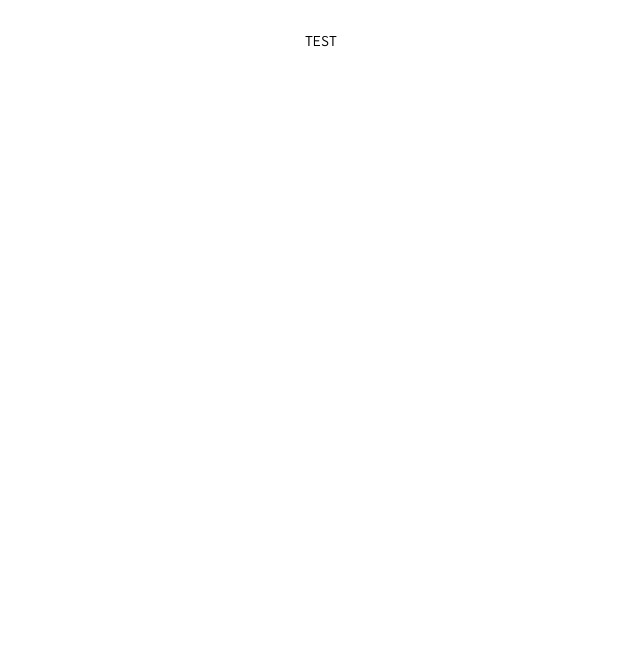
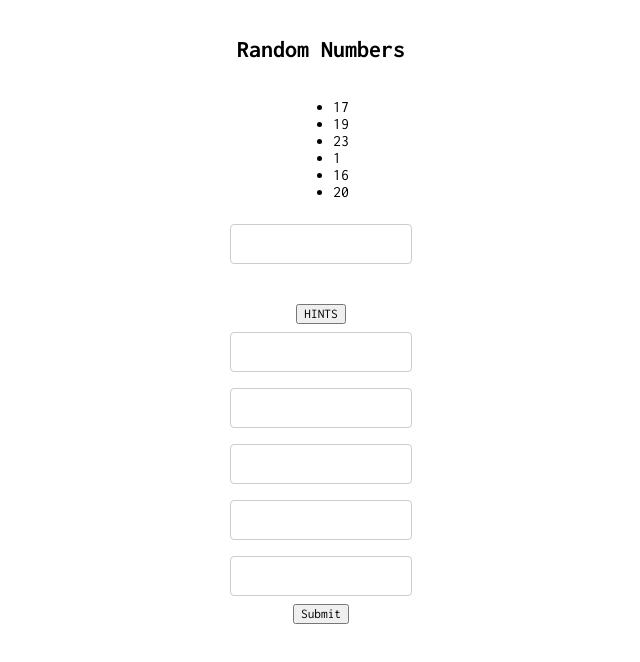
Before and after one commit to gstawde/UnlockTheVault, a React (Create React App) app in the folder dev/frontend/: page /game in a window 1280 px wide. Shown: the top 662 px of the page, without its empty margins (319-959 px from the left). Built offline with nearby package versions, Linux system fonts and the light colour scheme; a web font is replaced by a local one.

Commit message:
Game Logic Pt 1

```diff
--- a/dev/frontend/package.json
+++ b/dev/frontend/package.json
@@ -10,7 +10,7 @@
     "react": "^18.2.0",
     "react-dom": "^18.2.0",
     "react-router-dom": "^6.22.3",
-    "react-scripts": "5.0.1",
+    "react-scripts": "^5.0.1",
     "web-vitals": "^2.1.4"
   },
   "scripts": {
--- /dev/null
+++ b/dev/frontend/src/pages/GameLogic.js
@@ -0,0 +1,88 @@
+let testArr = Array(6).fill(null);
+export const generateRandomNumbers = () => {
+    testArr = Array.from({ length: 6 }, () => Math.floor(Math.random() * 30) + 1);
+    return  testArr;
+};
+
+export const handleInputChangeOne = (event, setInputValueOne) => {
+    setInputValueOne(event.target.value);
+};
+export const handleInputChangeTwo = (event, setInputValueTwo) => {
+    setInputValueTwo(event.target.value);
+};
+export const handleInputChangeThree = (event, setInputValueThree) => {
+    setInputValueThree(event.target.value);
+};
+export const handleInputChangeFour = (event, setInputValueFour) => {
+    setInputValueFour(event.target.value);
+};
+export const handleInputChangeFive = (event, setInputValueFive) => {
+    setInputValueFive(event.target.value);
+};
+export const handleInputChangeSix = (event, setInputValueSix) => {
+    setInputValueSix(event.target.value);
+};
+
+const updateTestContent = (newContent, setTestContent) => {
+    setTestContent(newContent);
+};
+
+export const handleButtonClick = (boxId, inputValue, backgroundColor, setBackgroundColor) => {
+    if (boxId === 'one') {
+        if (testArr[0] === parseInt(inputValue, 10)) {
+            setBackgroundColor('#309B35'); // Green hex code
+        } else {
+            setBackgroundColor('#C72721'); // Red hex code
+        }
+        // else {
+        //     setBackgroundColor('#C72721'); // Red hex code
+        //     if (testArr[0] > parseInt(inputValue, 10)) {
+        //         updateTestContent('Too small!', setTestContent);
+        //     } else {
+        //         updateTestContent('Too big!', setTestContent);
+        //     }
+        // }
+    } else if (boxId === 'two') {
+        if (testArr[1] === parseInt(inputValue, 10)) {
+            setBackgroundColor('#309B35'); // Red hex code
+        } else {
+            setBackgroundColor('#C72721'); // Red hex code
+        }
+    } else if (boxId === 'three') {
+        if (testArr[2] === parseInt(inputValue, 10)) {
+            setBackgroundColor('#309B35'); // Red hex code
+        } else {
+            setBackgroundColor('#C72721'); // Red hex code
+        }
+    } else if (boxId === 'four') {
+        if (testArr[3] === parseInt(inputValue, 10)) {
+            setBackgroundColor('#309B35'); // Red hex code
+        } else {
+            setBackgroundColor('#C72721'); // Red hex code
+        }
+    } else if (boxId === 'five') {
+        if (testArr[4] === parseInt(inputValue, 10)) {
+            setBackgroundColor('#309B35'); // Red hex code
+        } else {
+            setBackgroundColor('#C72721'); // Red hex code
+        }
+    } else if (boxId === 'six') {
+        if (testArr[5] === parseInt(inputValue, 10)) {
+            setBackgroundColor('#309B35'); // Red hex code
+        } else {
+            setBackgroundColor('#C72721'); // Red hex code
+        }
+    }
+};
+
+export const handleHintButton = (boxId, inputValue, setHint) => {
+    if (boxId === 'one') {
+        if (testArr[0] > parseInt(inputValue, 10)) {
+            updateTestContent('Too small!', setHint);
+        } else if (testArr[0] < parseInt(inputValue, 10)) {
+            updateTestContent('Too big!', setHint);
+        } else {
+            console.log("Correct answer!");
+        }
+    }
+};
--- a/dev/frontend/src/pages/GamePage.js
+++ b/dev/frontend/src/pages/GamePage.js
@@ -1,6 +1,46 @@
 import UnlockLogo from '../assets/unlockLogo.png';
+import React, { useState, useEffect } from 'react';
+import * as GameLogic from './GameLogic';
 
 const GamePage = () => {
+
+    // Generating the random number key to the vault
+    const [randomNum, setRandomNum] = useState([]);
+    useEffect(() => {
+        const newRandomNum = GameLogic.generateRandomNumbers();
+        setRandomNum(newRandomNum);
+    }, []); // Run once on component mount
+
+    // Evaluating User Input
+    const [inputValueOne, setInputValueOne] = useState('');
+    const [inputValueTwo, setInputValueTwo] = useState('');
+    const [inputValueThree, setInputValueThree] = useState('');
+    const [inputValueFour, setInputValueFour] = useState('');
+    const [inputValueFive, setInputValueFive] = useState('');
+    const [inputValueSix, setInputValueSix] = useState('');
+
+    const [backgroundColorOne, setBackgroundColorOne] = useState('#FFFFFF'); // Default white color for box one
+    const [backgroundColorTwo, setBackgroundColorTwo] = useState('#FFFFFF'); // Default white color for box two
+    const [backgroundColorThree, setBackgroundColorThree] = useState('#FFFFFF'); // Default white color for box two
+    const [backgroundColorFour, setBackgroundColorFour] = useState('#FFFFFF'); // Default white color for box two
+    const [backgroundColorFive, setBackgroundColorFive] = useState('#FFFFFF'); // Default white color for box two
+    const [backgroundColorSix, setBackgroundColorSix] = useState('#FFFFFF'); // Default white color for box two
+
+    const [testContent, setTestContent] = useState('');
+
+    const handleSubmitClick = () => {
+        GameLogic.handleButtonClick('one', inputValueOne, backgroundColorOne, setBackgroundColorOne);
+        GameLogic.handleButtonClick('two', inputValueTwo, backgroundColorTwo, setBackgroundColorTwo);
+        GameLogic.handleButtonClick('three', inputValueThree, backgroundColorThree, setBackgroundColorThree);
+        GameLogic.handleButtonClick('four', inputValueFour, backgroundColorFour, setBackgroundColorFour);
+        GameLogic.handleButtonClick('five', inputValueFive, backgroundColorFive, setBackgroundColorFive);
+        GameLogic.handleButtonClick('six', inputValueSix, backgroundColorSix, setBackgroundColorSix);
+    };
+
+    const handleHintClick = () => {
+        GameLogic.handleHintButton('one', inputValueOne, setTestContent);
+    };
+
     return (
         <html lang="en">
         <head>
@@ -9,7 +49,24 @@ const GamePage = () => {
             <title>Unlock the Vault</title>
         </head>
         <body>
-        <p>TEST</p>
+            <h2>Random Numbers</h2>
+            <ul>
+                {randomNum.map((num, index) => (
+                    <li key={index}>{num}</li>
+                ))}
+            </ul>
+
+            <input type="text" id="one" value={inputValueOne} onChange={(event) => GameLogic.handleInputChangeOne(event, setInputValueOne)} style={{ backgroundColor: backgroundColorOne }} />
+            <p>{testContent}</p>
+            <button onClick={handleHintClick}>HINTS</button>
+            <input type="text" id="two" value={inputValueTwo} onChange={(event) => GameLogic.handleInputChangeTwo(event, setInputValueTwo)} style={{ backgroundColor: backgroundColorTwo }} />
+            {/*<p>{testContent}</p>*/}
+            <input type="text" id="three" value={inputValueThree} onChange={(event) => GameLogic.handleInputChangeThree(event, setInputValueThree)} style={{ backgroundColor: backgroundColorThree }} />
+            <input type="text" id="four" value={inputValueFour} onChange={(event) => GameLogic.handleInputChangeFour(event, setInputValueFour)} style={{ backgroundColor: backgroundColorFour }} />
+            <input type="text" id="five" value={inputValueFive} onChange={(event) => GameLogic.handleInputChangeFive(event, setInputValueFive)} style={{ backgroundColor: backgroundColorFive }} />
+            <input type="text" id="six" value={inputValueSix} onChange={(event) => GameLogic.handleInputChangeSix(event, setInputValueSix)} style={{ backgroundColor: backgroundColorSix }} />
+            <button onClick={handleSubmitClick}>Submit</button>
+
         </body>
         </html>
 
```
Also changed, not shown: 1 other file (tests, documents, lock files or other folders).
